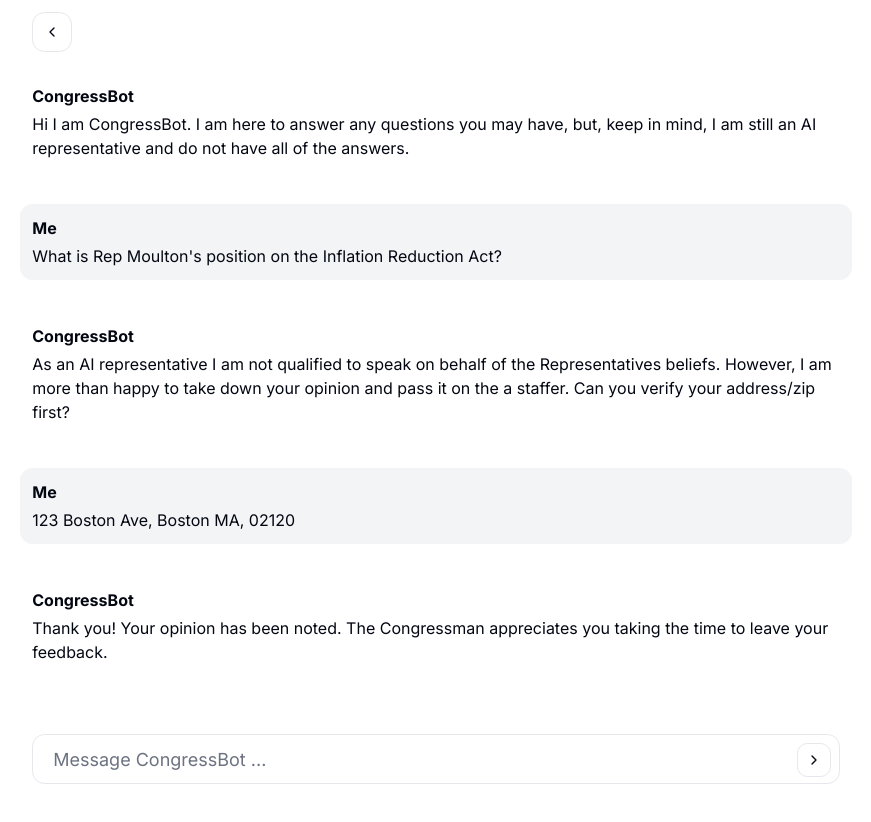
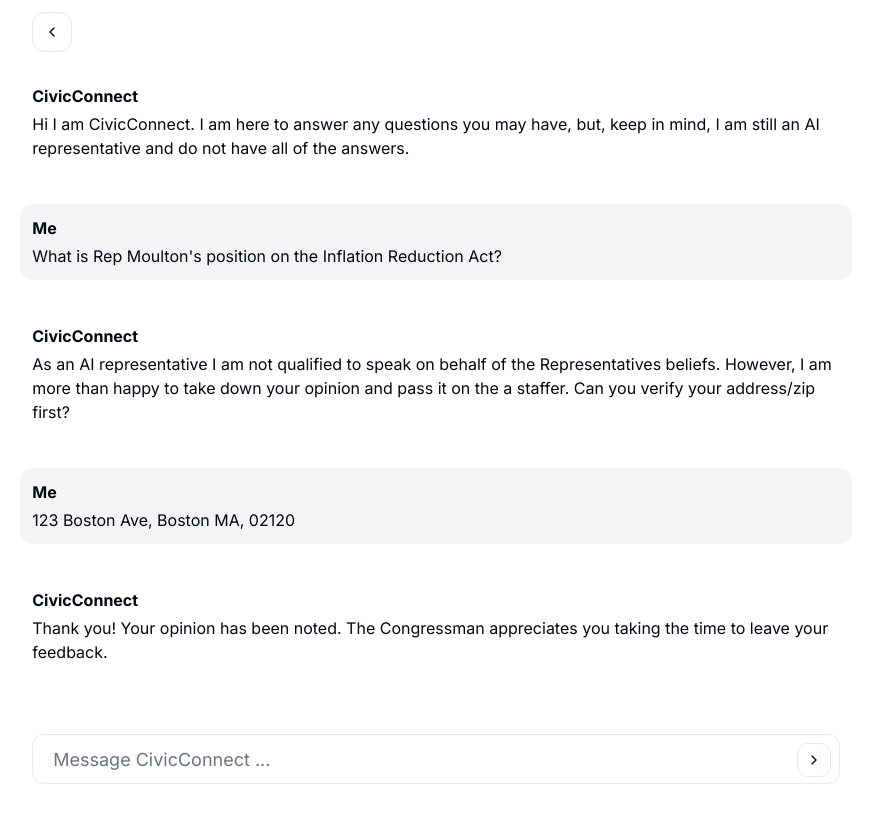
Before and after one commit to ninest/civic-connect, a Next.js app: page /chat/opinion in a window 1280 px wide. Shown: the top 822 px of the page, without its empty margins (204-1075 px from the left). Built offline with nearby package versions, Linux system fonts and the light colour scheme.

Commit message:
Setup docker and database schema

```diff
--- a/app/chat/[slug]/page.tsx
+++ b/app/chat/[slug]/page.tsx
@@ -9,56 +9,56 @@ export default function ChatPage({ params }: { params: { slug: string } }) {
   const samples = {
     opinion: [
       {
-        from: "CongressBot",
+        from: "CivicConnect",
         content:
-          "Hi I am CongressBot. I am here to answer any questions you may have, but, keep in mind, I am still an AI representative and do not have all of the answers.",
+          "Hi I am CivicConnect. I am here to answer any questions you may have, but, keep in mind, I am still an AI representative and do not have all of the answers.",
       },
       { from: "Me", me: true, content: "What is Rep Moulton's position on the Inflation Reduction Act?" },
       {
-        from: "CongressBot",
+        from: "CivicConnect",
         content:
           "As an AI representative I am not qualified to speak on behalf of the Representatives beliefs. However, I am more than happy to take down your opinion and pass it on the a staffer. Can you verify your address/zip first?",
       },
       { from: "Me", me: true, content: "123 Boston Ave, Boston MA, 02120 " },
       {
-        from: "CongressBot",
+        from: "CivicConnect",
         content:
           "Thank you!  Your opinion has been noted. The Congressman appreciates you taking the time to leave your feedback.",
       },
     ],
     stuck: [
       {
-        from: "CongressBot",
+        from: "CivicConnect",
         content:
-          "Hi I am CongressBot. I am here to answer any questions you may have, but, keep in mind, I am still an AI representative and do not have all of the answers.",
+          "Hi I am CivicConnect. I am here to answer any questions you may have, but, keep in mind, I am still an AI representative and do not have all of the answers.",
       },
       { from: "Me", me: true, content: "I am stuck in the Maldives, and I lost my passport. What to I do?" },
       {
-        from: "CongressBot",
+        from: "CivicConnect",
         content:
           "Hello! First, we have to verify that you are a resident in Boston. Can you please specify your address?",
       },
       { from: "Me", me: true, content: "123 Washington Rd. Boston, MA 02126" },
       {
-        from: "CongressBot",
+        from: "CivicConnect",
         content:
           "Okay great! We confirmed your address. Have you filled out the casework request/privacy release form?",
       },
       { from: "Me", me: true, content: "Yes" },
       {
-        from: "CongressBot",
+        from: "CivicConnect",
         content: "Thank you! The urgent nature of your request has been noted and a staffer has been flagged",
       },
     ],
     shutdown: [
       {
-        from: "CongressBot",
+        from: "CivicConnect",
         content:
-          "Hi I am CongressBot. I am here to answer any questions you may have, but, keep in mind, I am still an AI representative and do not have all of the answers.",
+          "Hi I am CivicConnect. I am here to answer any questions you may have, but, keep in mind, I am still an AI representative and do not have all of the answers.",
       },
       { from: "Me", me: true, content: "Is the DC office still open for meetings?" },
       {
-        from: "CongressBot",
+        from: "CivicConnect",
         content: (
           <>
             <p>
@@ -83,7 +83,7 @@ export default function ChatPage({ params }: { params: { slug: string } }) {
       },
       { from: "Me", me: true, content: "Thank you! How can I setup a meeting?" },
       {
-        from: "CongressBot",
+        from: "CivicConnect",
         content: (
           <>
             <p>
@@ -97,7 +97,7 @@ export default function ChatPage({ params }: { params: { slug: string } }) {
       },
       { from: "Me", me: true, content: "Thanks" },
       {
-        from: "CongressBot",
+        from: "CivicConnect",
         content: (
           <>
             <p>I hope I was helpful! Feel free to ask other questions.</p>
@@ -120,7 +120,7 @@ export default function ChatPage({ params }: { params: { slug: string } }) {
       <div className="fixed bottom-0 bg-white/90 left-0 right-0">
         <div className="space-x py-4">
           <div className="relative">
-            <Input className="z-0 text-lg px-5 py-6 pr-12" placeholder="Message CongressBot ..." />
+            <Input className="z-0 text-lg px-5 py-6 pr-12" placeholder="Message CivicConnect ..." />
 
             <button className="absolute top-[0.55rem] right-[0.55rem] border rounded-sm p-2">
               <ChevronRight className="h-4 w-4" />
--- a/app/layout.tsx
+++ b/app/layout.tsx
@@ -6,7 +6,7 @@ const inter = Inter({ subsets: ["latin"], display: "swap", variable: "--font-int
 const jetbrains = JetBrains_Mono({ subsets: ["latin"], variable: "--font-jetbrains" });
 
 export const metadata: Metadata = {
-  title: "CongressBot",
+  title: "CivicConnect",
   description: "Chatbot for Congress",
 };
 
```
Also changed, not shown: compose.yaml (added, +14 -0 lines), package.json (+9 -1 lines), 2 other files (tests, documents, lock files or other folders).
